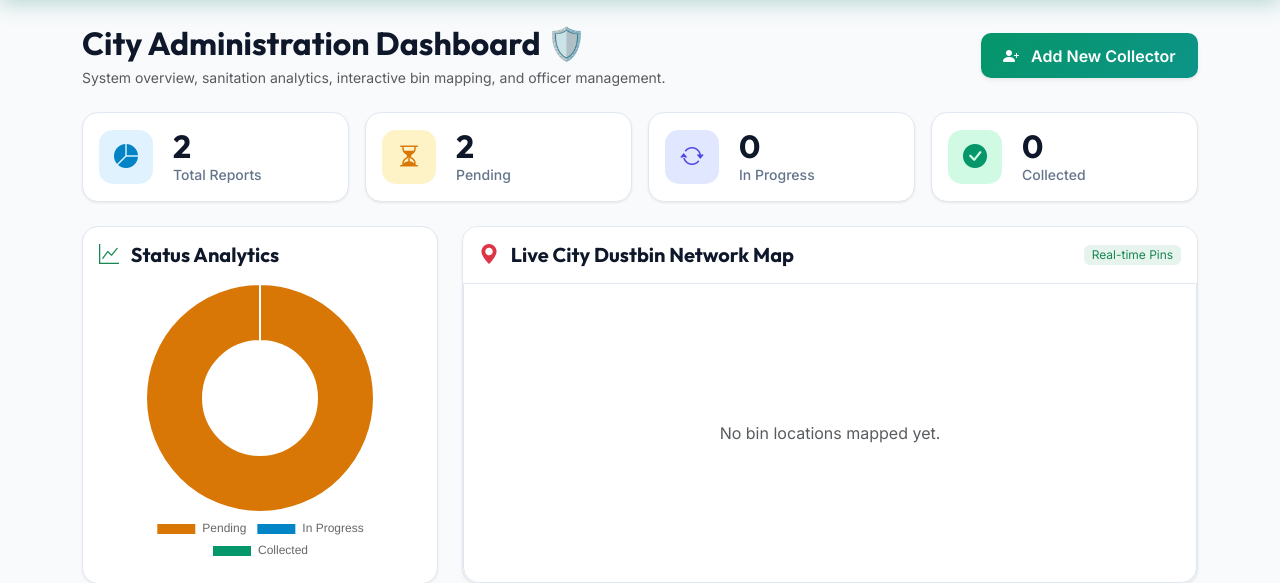
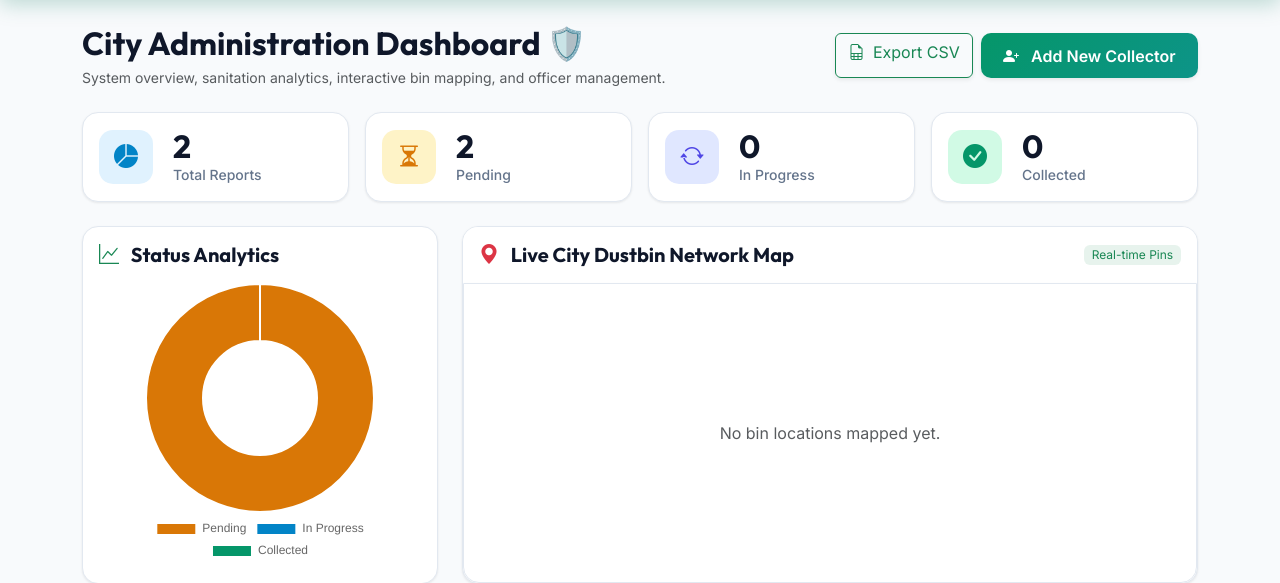
Before and after one commit to YAGAVI2006/Ecoremainder, a Flask app: page /admin/dashboard in a window 1280 px wide. Shown: the part 73-656 px from the top of the page. Run offline with Flask 3, Linux system fonts and the light colour scheme; a user stored in the database is signed in; data comes from the database, SQL or seed files in the repository.

Commit message:
feat: add CSV report export endpoint for city administrators

```diff
--- a/app.py
+++ b/app.py
@@ -1,3 +1,5 @@
+import csv
+import io
 import os
 import sqlite3
 import uuid
@@ -6,6 +8,7 @@ from datetime import datetime
 import bcrypt
 from flask import (
     Flask,
+    Response,
     flash,
     jsonify,
     redirect,
@@ -634,6 +637,50 @@ def admin_delete_collector(collector_id):
     return redirect(url_for("admin_dashboard"))
 
 
+@app.route("/admin/export/csv")
+def admin_export_csv():
+    if session.get("role") != "admin":
+        return redirect(url_for("admin_login"))
+
+    conn = get_db_connection()
+    cursor = conn.cursor()
+    cursor.execute(
+        """
+        SELECT c.complaint_id, u.name AS citizen_name, u.email AS citizen_email,
+               c.location, c.latitude, c.longitude, c.status, co.name AS collector_name,
+               c.description, c.created_at, c.updated_at
+        FROM complaints c
+        LEFT JOIN users u ON c.user_id = u.id
+        LEFT JOIN collectors co ON c.assigned_collector = co.id
+        ORDER BY c.created_at DESC
+        """
+    )
+    rows = cursor.fetchall()
+    cursor.close()
+    conn.close()
+
+    output = io.StringIO()
+    writer = csv.writer(output)
+    writer.writerow([
+        "Complaint ID", "Citizen Name", "Citizen Email", "Location",
+        "Latitude", "Longitude", "Status", "Assigned Collector",
+        "Description", "Created At", "Updated At"
+    ])
+    for r in rows:
+        writer.writerow([
+            r["complaint_id"], r["citizen_name"], r["citizen_email"],
+            r["location"], r["latitude"], r["longitude"], r["status"],
+            r["collector_name"], r["description"], r["created_at"], r["updated_at"]
+        ])
+
+    output.seek(0)
+    return Response(
+        output.getvalue(),
+        mimetype="text/csv",
+        headers={"Content-Disposition": "attachment; filename=ecoreminder_reports.csv"},
+    )
+
+
 @app.route("/api/complaints")
 def api_complaints():
     conn = get_db_connection()
--- a/templates/admin_dashboard.html
+++ b/templates/admin_dashboard.html
@@ -8,9 +8,14 @@
     <h2 class="font-outfit mb-1">City Administration Dashboard 🛡️</h2>
     <p class="text-muted small mb-0">System overview, sanitation analytics, interactive bin mapping, and officer management.</p>
   </div>
-  <button class="btn btn-eco-primary shadow-sm" data-bs-toggle="modal" data-bs-target="#addCollectorModal">
-    <i class="bi bi-person-plus-fill me-2"></i> Add New Collector
-  </button>
+  <div class="d-flex gap-2">
+    <a href="{{ url_for('admin_export_csv') }}" class="btn btn-outline-success shadow-sm">
+      <i class="bi bi-file-earmark-spreadsheet me-1"></i> Export CSV
+    </a>
+    <button class="btn btn-eco-primary shadow-sm" data-bs-toggle="modal" data-bs-target="#addCollectorModal">
+      <i class="bi bi-person-plus-fill me-2"></i> Add New Collector
+    </button>
+  </div>
 </div>
 
 <!-- Admin KPI Summary Metrics -->
```
